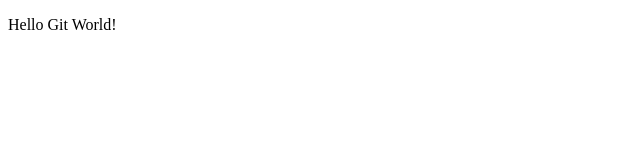
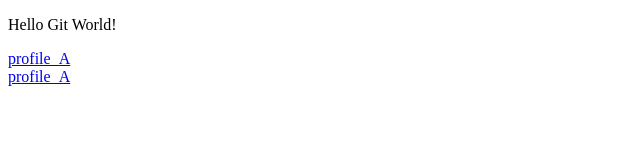
Before and after one commit to InabaMinase/easy, a plain HTML site: page index.html in a window 1280 px wide. Shown: the whole page, without its empty margins (0-640 px from the left). Drawn offline with Linux system fonts and the light colour scheme.

Commit message:
AとBの作成

```diff
--- a/index.html
+++ b/index.html
@@ -7,6 +7,8 @@
 </head>
 <body>
     <p>Hello Git World!</p>
+    <a href="profile_A.html">profile_A</a><br>
+    <a href="profile_B.html">profile_A</a>
 
 </body>
 </html>
```
